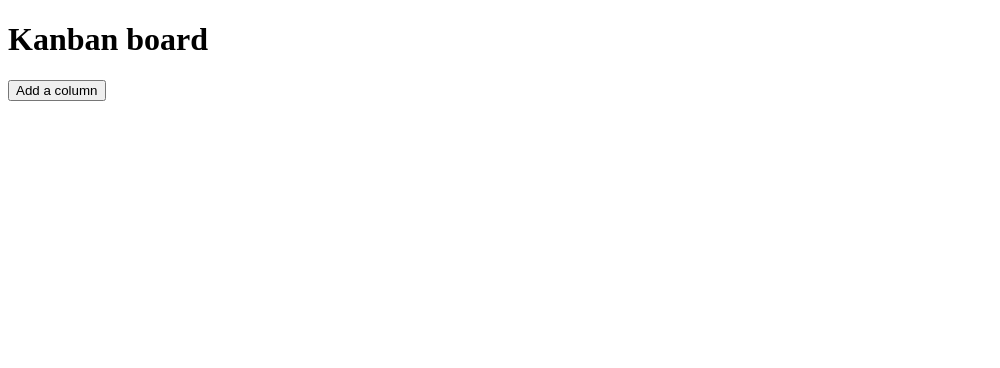
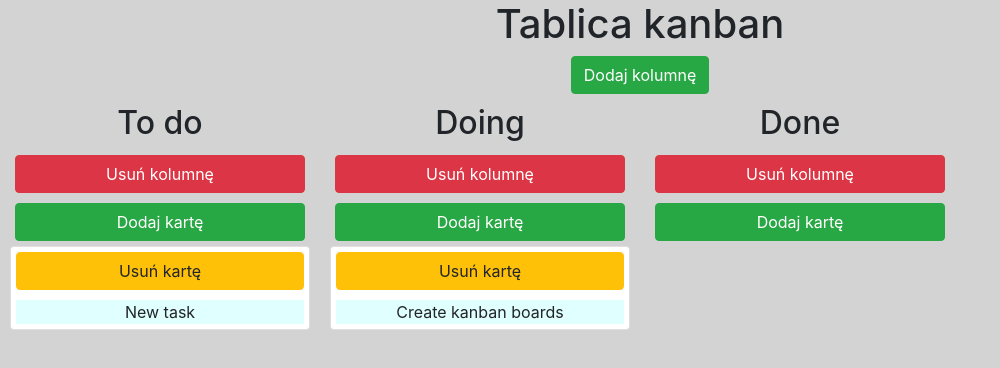
Before and after one commit to JJackiewicz/zadanie-11.6, a website: page index.html in a window 1280 px wide. Shown: the whole page, without its empty margins (0-1000 px from the left). Drawn offline with nearby package versions, Linux system fonts and the light colour scheme; files that its build step writes are made by us from their sources.

Commit message:
Complete task 11.6

```diff
--- a/index.html
+++ b/index.html
@@ -2,15 +2,17 @@
 <html>
 <head>
     <meta charset="utf-8">
+    <meta name="viewport" content="width=device-width, initial-scale=1, shrink-to-fit=no">
     <title>Kanban board</title>
+    <link rel="stylesheet" href="https://maxcdn.bootstrapcdn.com/bootstrap/4.0.0/css/bootstrap.min.css" integrity="sha384-Gn5384xqQ1aoWXA+058RXPxPg6fy4IWvTNh0E263XmFcJlSAwiGgFAW/dAiS6JXm" crossorigin="anonymous">
     <link rel="stylesheet" href="css/style.css">
 </head>
 <body>
 	<div id="board" class="board">
-        <h1>Kanban board</h1>
-        <button class="create-column">Add a column</button>
-        <div class="column-container"></div>
-	</div>
+        <h1>Tablica kanban</h1>
+        <button type="button" class="btn btn-success create-column">Dodaj kolumnę</button>
+        <div class="flex-container"></div>
+    </div>
     <script src="https://code.jquery.com/jquery-3.0.0.min.js" integrity="sha256-JmvOoLtYsmqlsWxa7mDSLMwa6dZ9rrIdtrrVYRnDRH0=" crossorigin="anonymous"></script>
     <script src="https://code.jquery.com/ui/1.11.4/jquery-ui.min.js" integrity="sha256-xNjb53/rY+WmG+4L6tTl9m6PpqknWZvRt0rO1SRnJzw=" crossorigin="anonymous"></script>
     <script type="text/javascript" src="js/script.js"></script>
--- a/js/script.js
+++ b/js/script.js
@@ -6,7 +6,7 @@ $(function() {
             str += chars[Math.floor(Math.random() * chars.length)];
         }
         return str;
-    }
+    };
     function Column(name) {
         var self = this;
 
@@ -18,14 +18,14 @@ $(function() {
             var $column = $('<div>').addClass('column');
             var $columnTitle = $('<h2>').addClass('column-title').text(self.name);
             var $columnCardList = $('<ul>').addClass('column-card-list');
-            var $columnDelete = $('<button>').addClass('btn-delete').text('x');
-            var $columnAddCard = $('<button>').addClass('add-card').text('Add a card');
+            var $columnDelete = $('<button>').addClass('btn btn-danger').text('Usuń kolumnę');
+            var $columnAddCard = $('<button>').addClass('btn btn-success').text('Dodaj kartę');
 
             $columnDelete.click(function(){
                 self.removeColumn();
             });
             $columnAddCard.click(function(){
-                self.addCard(new $columnAddCard(prompt("Enter the name of the card")));
+                self.addCard(new Card(prompt("Enter the name of the card")));
             });
             $column.append($columnTitle)
                     .append($columnDelete)
@@ -34,7 +34,7 @@ $(function() {
 
             return $column;
         }
-    }
+    };
     Column.prototype = {
         addCard: function(card) {
             this.$element.children('ul').append(card.$element);
@@ -53,13 +53,13 @@ $(function() {
         function createCard() {
             var $card = $('<li>').addClass('card');
             var $cardDescription = $('<p>').addClass('card-description').text(self.description);
-            var cardDelete = $('<button>').addClass('btn-delete').text('x');
+            var $cardDelete = $('<button>').addClass('btn btn-warning').text('Usuń kartę');
 
-            $cardDelete.click(function() {
-                self.removeCard();
+            $cardDelete.click(function(){
+            self.removeCard();
             });
             $card.append($cardDelete)
-                    .append($cardDescription);
+            .append($cardDescription);
 
             return $card;
         }
@@ -68,5 +68,39 @@ $(function() {
         removeCard: function() {
             this.$element.remove();
         }
-    }
+    };
+    var board = {
+        name: 'Kanban Board',
+        addColumn: function(column) {
+            this.$element.append(column.$element);
+            initSortable();
+        },
+        $element: $('#board .flex-container')
+    };
+    function initSortable() {
+        $('.column-card-list').sortable({
+            connectWith: '.column-card-list',
+            placeholder: 'card-placeholder'
+        }).disableSelection();
+    };
+    $('.create-column')
+        .click(function(){
+	    var name = prompt('Enter a column name');
+	    var column = new Column(name);
+    	board.addColumn(column);
+    });
+
+    var todoColumn = new Column('To do');
+    var doingColumn = new Column('Doing');
+    var doneColumn = new Column('Done');
+
+    board.addColumn(todoColumn);
+    board.addColumn(doingColumn);
+    board.addColumn(doneColumn);
+
+    var card1 = new Card('New task');
+    var card2 = new Card('Create kanban boards');
+
+    todoColumn.addCard(card1);
+    doingColumn.addCard(card2);
 });
--- a/package.json
+++ b/package.json
@@ -31,7 +31,7 @@
     "browser-sync": "^2.23.6",
     "globstar": "^1.0.0",
     "jshint": "^2.9.5",
-    "node-sass": "^4.7.2",
+    "node-sass": "^4.8.3",
     "npm-run-all": "^4.1.2",
     "nu-html-checker": "^0.1.0",
     "onchange": "^3.3.0",
--- a/sass/style.scss
+++ b/sass/style.scss
@@ -0,0 +1,38 @@
+body {
+    text-align: center;
+    background-color: lightgrey;
+
+   .flex-container {
+        display: flex;
+        flex-wrap: wrap;
+        justify-content: flex-start;
+        flex-direction: row;
+        align-items: flex-start;
+        .column {
+           display: flex;
+           flex-direction: column;
+           justify-content: center;
+           text-align: center;
+           width: 100%;
+           min-width: 200px;
+           max-width: 25%;
+           padding: 10px;
+           .btn {
+               margin: 5px;
+           }
+           ul {
+               list-style-type: none;
+               padding-left: 0;
+           .card {
+            min-width: 200px;
+            width: 100%;
+            cursor: pointer;
+                p {
+                    margin: 5px;
+                    background-color: lightcyan;
+                }
+            }
+       }
+   }
+   }
+}
```
Also changed, not shown: css/style.css (added).
